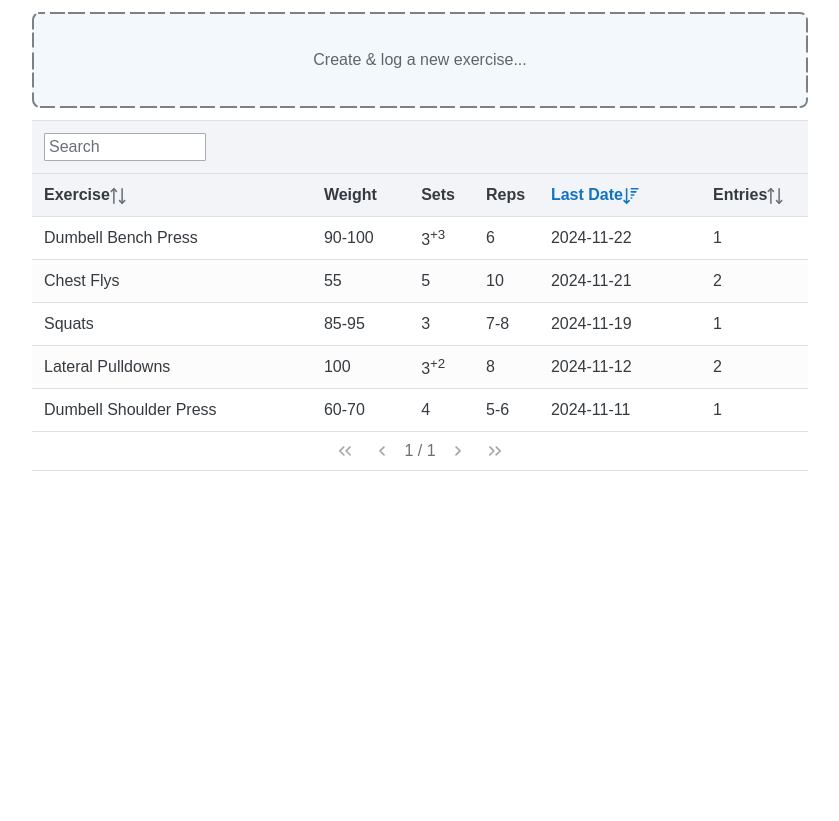
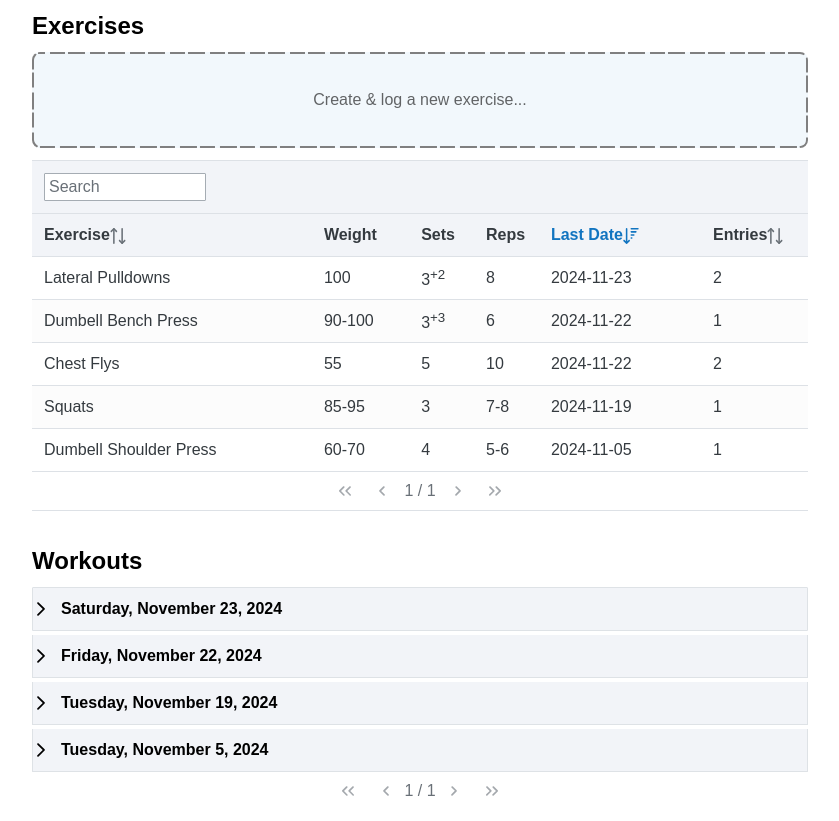
Before and after one commit to tsaruggan/gym-rat, a Next.js app: page / in a window 1280 px wide. Shown: the whole page, without its empty margins (220-1059 px from the left). Before the commit the page ends 800 px from the top, so only its background shows below. Built offline with nearby package versions, Linux system fonts and the light colour scheme.

Commit message:
workouts display

```diff
--- a/public/exercises.json
+++ b/public/exercises.json
@@ -32,7 +32,7 @@
   },
   {
     "name": "Lateral Pulldowns",
-    "date": "2024-11-01T19:19:15Z",
+    "date": "2024-11-05T02:30:15Z",
     "sets": [
       {
         "weight": 80,
@@ -63,7 +63,7 @@
   },
   {
     "name": "Lateral Pulldowns",
-    "date": "2024-11-12T09:20:00Z",
+    "date": "2024-11-23T09:20:00Z",
     "sets": [
       {
         "weight": 80,
@@ -130,7 +130,7 @@
   },
   {
     "name": "Dumbell Shoulder Press",
-    "date": "2024-11-11T03:02:15Z",
+    "date": "2024-11-05T03:02:15Z",
     "sets": [
       {
         "weight": 60,
@@ -187,7 +187,7 @@
   },
   {
     "name": "Chest Flys",
-    "date": "2024-11-21T20:25:01Z",
+    "date": "2024-11-22T22:31:39Z",
     "sets": [
       {
         "weight": 55,
--- /dev/null
+++ b/src/components/BasicLogCard.js
@@ -0,0 +1,39 @@
+import React from 'react';
+
+import { DataTable } from 'primereact/datatable';
+import { Column } from 'primereact/column';
+
+function BasicLogCard({ exerciseLog }) {
+    const formatTime = (dateString) => {
+        const date = new Date(dateString);
+        return new Intl.DateTimeFormat('en-US', {
+            hour: 'numeric',
+            minute: 'numeric',
+            hour12: true
+        }).format(date);
+    }
+
+    const renderWarmUpFlag = (rowData) => {
+        if (rowData.warmUp === true) {
+            return <span>☃️</span>;
+        } else {
+            return <span></span>
+        }
+    }
+
+    return (
+        <div style={{ display: 'flex', flexDirection: 'column', gap: '6px' }}>
+            <p>{exerciseLog.name} @ {formatTime(exerciseLog.date)}</p>
+            <DataTable
+                value={exerciseLog.sets}
+                tableStyle={{ width: '144px', overflowX: 'auto' }}
+            >
+                <Column field="weight" header="Weight"/>
+                <Column field="reps" header="Reps"/>
+                <Column body={renderWarmUpFlag}/>
+            </DataTable>
+        </div>
+    );
+}
+
+export default BasicLogCard;
--- a/src/components/ExercisesTable.js
+++ b/src/components/ExercisesDisplay.js
@@ -4,7 +4,7 @@ import { DataTable } from 'primereact/datatable';
 import { Column } from 'primereact/column';
 import { InputText } from 'primereact/inputtext';
 
-function ExercisesTable({ data }) {
+function ExercisesDisplay({ data }) {
     const [exerciseData, setExerciseData] = useState([]);
     const [searchQuery, setSearchQuery] = useState('');
 
@@ -92,8 +92,7 @@ function ExercisesTable({ data }) {
     };
 
     const formatDate = (date) => {
-        const formattedDate = new Date(date).toISOString().split('T')[0];
-        return formattedDate;
+        return new Date(date).toLocaleDateString('en-CA');
     }
 
     const renderSets = (rowData) => {
@@ -135,7 +134,7 @@ function ExercisesTable({ data }) {
                 sortOrder={-1}
                 paginator
                 rows={8}
-                paginatorTemplate="RowsPerPageDropdown FirstPageLink PrevPageLink CurrentPageReport NextPageLink LastPageLink"
+                paginatorTemplate="FirstPageLink PrevPageLink CurrentPageReport NextPageLink LastPageLink"
                 currentPageReportTemplate="{currentPage} / {totalPages}"
                 globalFilter={searchQuery}
                 header={header}
@@ -183,4 +182,4 @@ function ExercisesTable({ data }) {
     );
 }
 
-export default ExercisesTable;
+export default ExercisesDisplay;
--- /dev/null
+++ b/src/components/WorkoutsDisplay.js
@@ -0,0 +1,97 @@
+import React, { useState, useEffect } from "react";
+
+import { Accordion, AccordionTab } from 'primereact/accordion';
+import { Paginator } from 'primereact/paginator';
+
+import BasicLogCard from "./BasicLogCard";
+
+function WorkoutsDisplay({ data }) {
+    const [workoutData, setWorkoutData] = useState([]);
+
+    useEffect(() => {
+        if (data) {
+            // arrange workouts by date
+            const workouts = new Map();
+            for (const exercise of data) {
+                const date = new Date(exercise.date).toLocaleDateString('en-US');
+
+                if (workouts.has(date)) {
+                    workouts.get(date).push(exercise);
+                } else {
+                    workouts.set(date, [exercise]);
+                }
+            }
+
+            // store workouts in ordered array
+            const workoutsArray = [];
+            workouts.forEach((exercises, date) => {
+                exercises.sort((a, b) => a.date.localeCompare(b.date));
+                workoutsArray.push({ date, exercises });
+            });
+            workoutsArray.sort((a, b) => new Date(b.date) - new Date(a.date));
+            setWorkoutData(workoutsArray);
+        }
+    }, [data]);
+
+
+    const [currentPage, setCurrentPage] = useState(0);
+    const pageSize = 8;
+
+    const paginatedWorkouts = workoutData.slice(currentPage * pageSize, (currentPage + 1) * pageSize);
+
+    const paginatorTemplate = {
+        layout: 'FirstPageLink PrevPageLink CurrentPageReport NextPageLink LastPageLink',
+        CurrentPageReport: (options) => `${options.currentPage} / ${options.totalPages}`,
+    };
+
+
+
+    const formatDate = (dateString) => {
+        const date = new Date(dateString);
+        return new Intl.DateTimeFormat('en-US', {
+            weekday: 'long',
+            year: 'numeric',
+            month: 'long',
+            day: 'numeric'
+        }).format(date);
+    }
+
+    const renderHeader = (workout) => {
+        return (
+            <div style={{ padding: '12px' }}>
+                {formatDate(workout.exercises[0].date)}
+            </div>
+        );
+    }
+
+    return (
+        <div>
+            <Accordion style={{ display: 'flex', flexDirection: 'column', gap: '4px'}}>
+                {paginatedWorkouts.map((workout, index) => (
+                    <AccordionTab
+                        key={index}
+                        headerTemplate={renderHeader(workout)}
+                    >
+                        <div style={{display: 'flex', flexDirection: 'column', gap: '12px', padding: '12px'}}>
+                            {workout.exercises.map((exercise, _) => (
+                                <BasicLogCard exerciseLog={exercise} />
+                            ))}
+                        </div>
+
+
+                    </AccordionTab>
+                ))}
+            </Accordion>
+
+            <Paginator
+                first={currentPage * pageSize}
+                rows={pageSize}
+                totalRecords={workoutData.length}
+                onPageChange={(e) => setCurrentPage(e.page)}
+                template={paginatorTemplate}
+            />
+        </div>
+    );
+}
+
+export default WorkoutsDisplay;
--- a/src/pages/index.js
+++ b/src/pages/index.js
@@ -1,11 +1,14 @@
+import React, { useState, useEffect } from "react";
 import Head from "next/head";
 import styles from "@/styles/Home.module.css";
 
 import data from '../../public/exercises.json';
 
-import ExercisesTable from '../components/ExercisesTable';
+import ExercisesDisplay from '../components/ExercisesDisplay';
+import WorkoutsDisplay from "../components/WorkoutsDisplay";
 
 export default function Home() {
+
   return (
     <>
       <Head>
@@ -14,10 +17,15 @@ export default function Home() {
       </Head>
       <div className={styles.page}>
         <main className={styles.main}>
-        <a href="https://www.google.com">
-          <div id="dashed" className={styles.createNewExercise}>Create & log a new exercise...</div>
-        </a>
-          <ExercisesTable data={data} />
+          <div style={{ display: 'flex', flexDirection: 'column', gap: '12px' }}>
+            <h2>Exercises</h2>
+            <div id="dashed" className={styles.createNewExercise}>Create & log a new exercise...</div>
+            <ExercisesDisplay data={data} />
+          </div>
+          <div style={{ display: 'flex', flexDirection: 'column', gap: '12px' }}>
+            <h2>Workouts</h2>
+            <WorkoutsDisplay data={data} />
+          </div>
         </main>
       </div>
     </>
--- a/src/styles/Home.module.css
+++ b/src/styles/Home.module.css
@@ -15,7 +15,7 @@
   flex-direction: column;
   grid-row-start: 2;
   width: 100%;
-  gap: 12px;
+  gap: 36px;
 }
 
 .createNewExercise {
```
